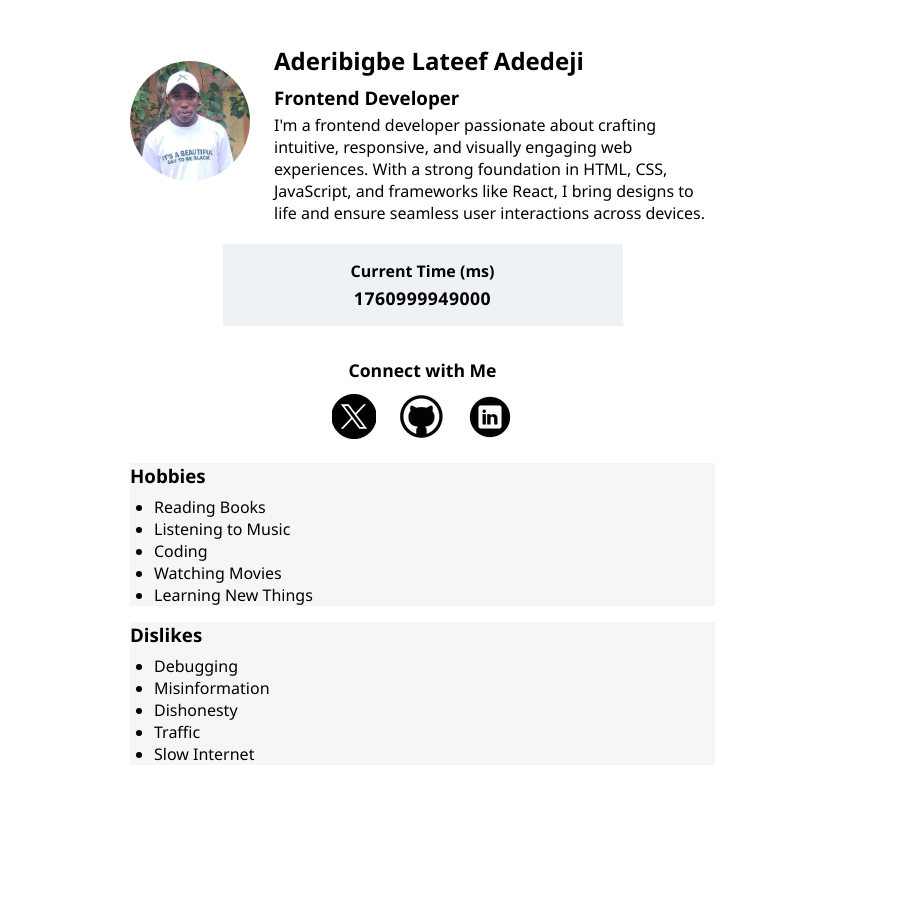
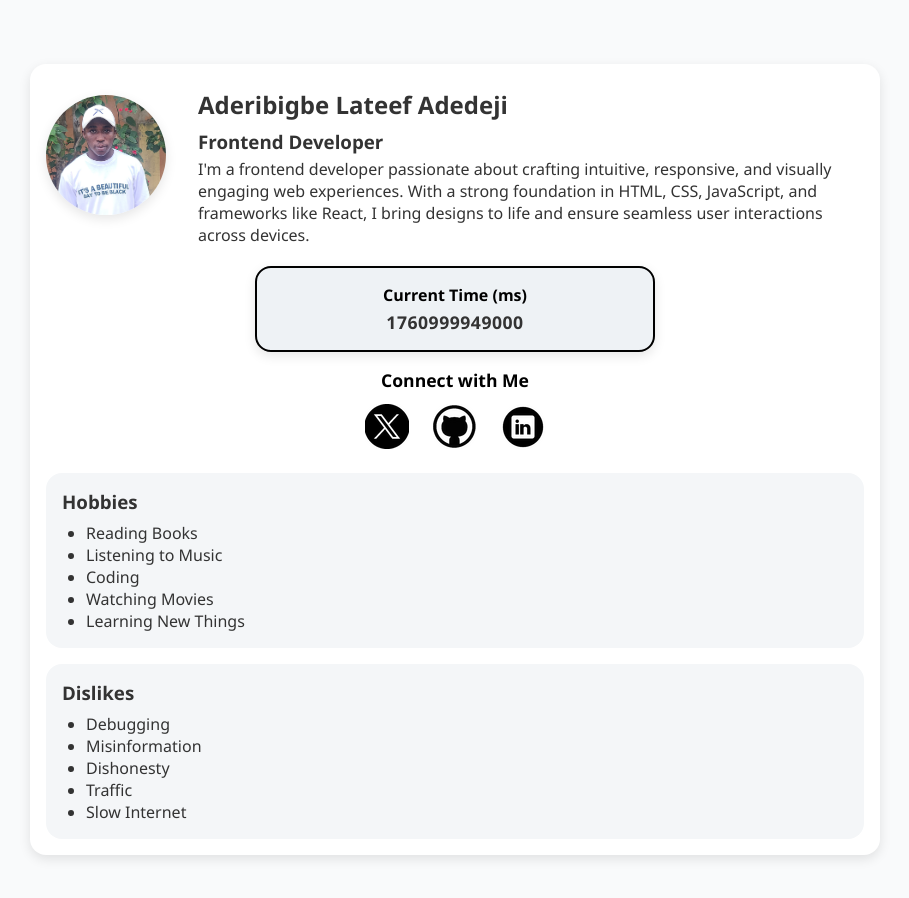
Before and after one commit to dejhii/Profile-Card-HNG-Task, a plain HTML site: page index.html in a window 1280 px wide. Shown: the whole page, without its empty margins (185-1094 px from the left). Before the commit the page ends 800 px from the top, so only its background shows below. Drawn offline with Linux system fonts and the light colour scheme.

Commit message:
Update CSS variables and layout styles
Refactor CSS for improved layout and responsiveness.

```diff
--- a/style.css
+++ b/style.css
@@ -4,12 +4,11 @@
   box-sizing: border-box;
 }
 
-: root {
+:root {
   --bg-color: #f9fafb;
   --card-bg: #ffffff;
   --text-color: #333;
   --accent-color: #000;
-  --hover-color: #0056a3;
   --border-radius: 1rem;
   --shadow: 0 4px 12px rgba(0, 0, 0, 0.1);
   --padding: 1rem;
@@ -17,21 +16,22 @@
 }
 
 body {
-  margin: 0;
   font-family: "Segoe UI", Roboto, sans-serif;
   background-color: var(--bg-color);
   color: var(--text-color);
-  min-height: 100vh;
   display: flex;
-  flex-direction: column;
+  justify-content: center;
+  align-items: flex-start;
+  min-height: auto;
+  padding: 1.5rem;
 }
 
+/* Profile card */
 .profile-card {
   background: var(--card-bg);
   border-radius: var(--border-radius);
   box-shadow: var(--shadow);
   width: 100%;
-  min-height: 100vh; /* full height on mobile */
   display: flex;
   flex-direction: column;
   gap: 1rem;
@@ -39,18 +39,18 @@ body {
   transition: transform var(--transition), box-shadow var(--transition);
 }
 
-@media (hover: hover) {
-  .profile-card:hover {
-    transform: translateY(-4px);
-    box-shadow: 0 6px 18px rgba(0, 0, 0, 0.12);
-  }
+.profile-card:hover {
+  transform: translateY(-4px);
+  box-shadow: 0 6px 18px rgba(0, 0, 0, 0.12);
 }
 
+/* Header section */
 .profile-header {
   display: flex;
   flex-direction: column;
   align-items: center;
   text-align: center;
+  width: 100%;
 }
 
 .profile-avatar img {
@@ -62,6 +62,10 @@ body {
   margin-bottom: 1rem;
 }
 
+.profile-info {
+  width: 100%;
+}
+
 .profile-info h2 {
   font-size: 1.5rem;
   margin: 0.5rem 0;
@@ -71,6 +75,7 @@ body {
   margin: 0.25rem 0;
 }
 
+/* Time box */
 .time-box {
   background-color: #eef2f5;
   border: 2px solid var(--accent-color);
@@ -79,7 +84,8 @@ body {
   margin: 1rem auto;
   text-align: center;
   box-shadow: var(--shadow);
-  width: 90%;
+  display: block;
+  width: 70%;
   max-width: 400px;
 }
 
@@ -95,9 +101,9 @@ body {
   font-size: 1.1rem;
   color: var(--text-color);
   letter-spacing: 0.5px;
-  transition: opacity 0.2s ease-in-out;
 }
 
+/* Social links */
 .social-links {
   text-align: center;
 }
@@ -125,15 +131,11 @@ body {
 
 .social-links a:hover,
 .social-links a:focus {
-  color: var(--hover-color);
+  color: #0056a3;
   transform: scale(1.1);
 }
 
-a:focus-visible {
-  outline: 2px solid var(--accent-color);
-  outline-offset: 4px;
-}
-
+/* Section styles */
 section {
   background-color: #f4f6f8;
   border-radius: var(--border-radius);
@@ -150,28 +152,31 @@ section ul {
   margin: 0;
 }
 
+/* Large screens */
 @media (min-width: 600px) {
   body {
+    align-items: center;
     justify-content: center;
-    align-items: center;
+    min-height: 100vh;
+    padding: 3rem 0;
   }
 
   .profile-card {
-    border-radius: var(--border-radius);
-    min-height: unset;
-    width: 90%;
-    max-width: 650px;
+    width: 85%;
+    max-width: 950px;
+    margin: 0 auto;
   }
 
   .profile-header {
     flex-direction: row;
     align-items: center;
-    justify-content: space-between;
+    justify-content: center;
     text-align: left;
+    gap: 2rem;
   }
 
   .profile-avatar {
-    margin-right: 1.5rem;
+    flex-shrink: 0;
   }
 
   .profile-info {
@@ -179,11 +184,23 @@ section ul {
   }
 
   .time-box {
-    margin-top: 0;
     align-self: center;
+    margin: 0;
+    flex-shrink: 0;
   }
 
   .social-links ul {
     justify-content: center;
   }
 }
+
+/* Extra large screens */
+@media (min-width: 1200px) {
+  .profile-card {
+    max-width: 1000px;
+  }
+
+  body {
+    padding: 4rem 0;
+  }
+}
```
